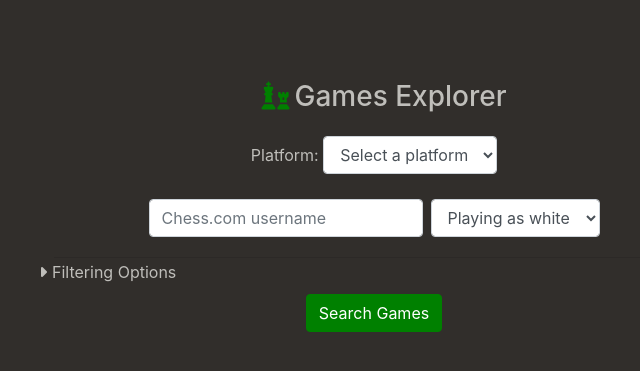
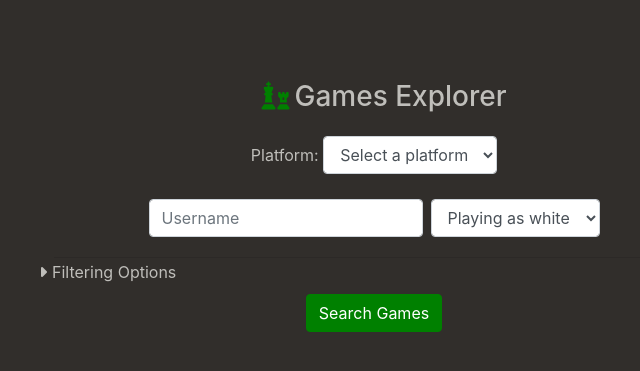
Before and after one commit to felaube/chess-games-explorer, a Flask app: page / in a window 1280 px wide. Shown: the top 371 px of the page, without its empty margins (266-906 px from the left). Run offline with Flask 2, Linux system fonts and the light colour scheme; some libraries are stand-ins or nearby versions.

Commit message:
Modify username placeholder

```diff
--- a/templates/index.html
+++ b/templates/index.html
@@ -18,7 +18,7 @@
             </div>
             <div class="form-row form-inline justify-content-center">
                 <div class="form-group">
-                    <input class="form-control" name="username" placeholder="Chess.com username" type="text">
+                    <input class="form-control" name="username" placeholder="Username" type="text">
                 </div>
                 <div class="form-group">
                     <select class="form-control" name="color">
```
